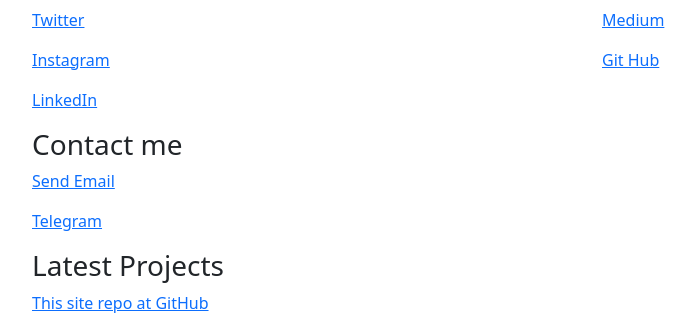
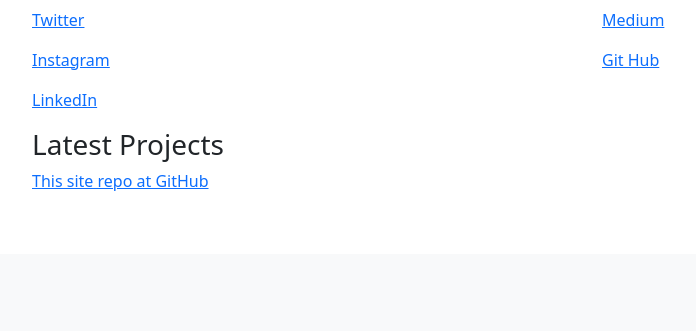
Before and after one commit to EdM1r/EdMirSite, a Flask app: page /about-me in a window 1280 px wide. Shown: the part 546-877 px from the top of the page, without its empty margins (50-746 px from the left). After the commit the page ends 737 px from the top, so only its background shows below. Run offline with Flask 2, Linux system fonts and the light colour scheme; some libraries are stand-ins or nearby versions.

Commit message:
fix: removed contact me section

```diff
--- a/website/templates/about-me.html
+++ b/website/templates/about-me.html
@@ -41,21 +41,6 @@
 <div class="container">
     <div class="row">
         <div class="col-12">
-            <h3>Contact me</h3>
-        </div>
-    </div>
-</div>
-<div class="container">
-    <div class="row">
-        <div class="col-12">
-            <p><a href="mailto:hiedmir@gmail.com">Send Email</a></p>
-            <p><a href="https://t.me/edm1r">Telegram</a></p>
-        </div>
-    </div>
-</div>
-<div class="container">
-    <div class="row">
-        <div class="col-12">
             <h3>Latest Projects</h3>
         </div>
     </div>
```
